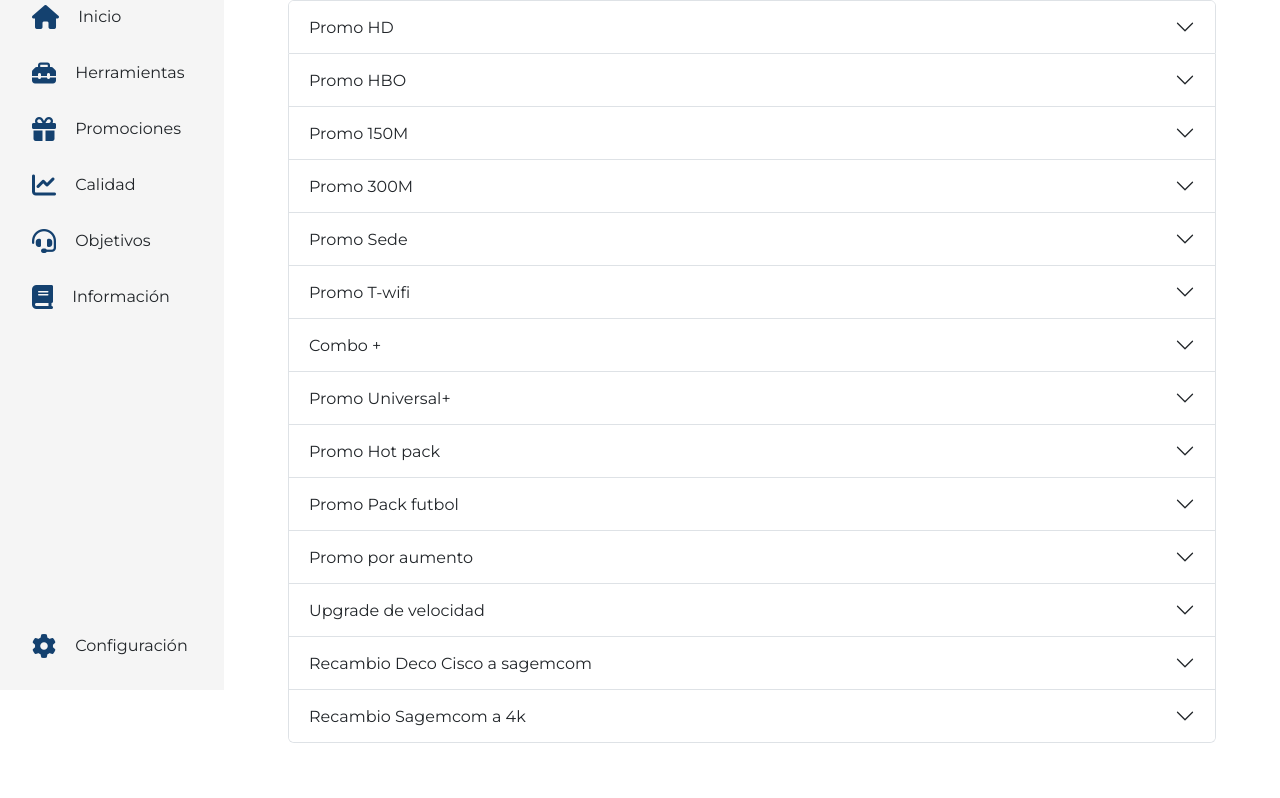
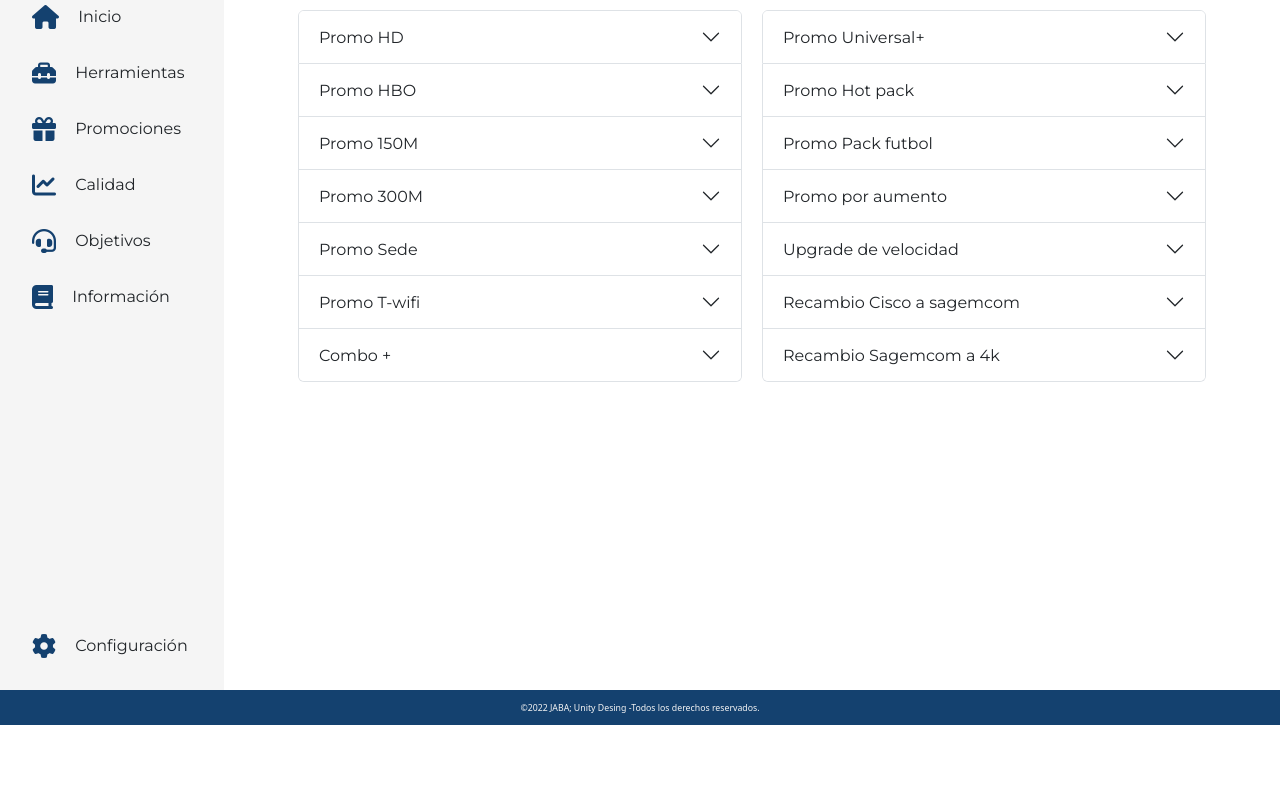
Before and after one commit to Amelissarc/Tlc-Sac, a website: page pages/promociones.html in a window 1280 px wide. Shown: the part 110-908 px from the top of the page. After the commit the page ends 835 px from the top, so only its background shows below. Drawn offline with nearby package versions, Linux system fonts and the light colour scheme.

Commit message:
views sass

```diff
--- a/pages/promociones.html
+++ b/pages/promociones.html
@@ -50,12 +50,13 @@
         <!--Right content goes here-->
         <div class="right-content"></div>
     </div>
+    <!-- Contenidp -->
     <div class="content">
         <div class="title-hero">
             <h2>Promociones</h2>
         </div>
         <div class="accordion" id="accordionPanelsStayOpenExample">
-
+            <div class="accordion-colum">
                 <div class="accordion-item">
                     <h2 class="accordion-header" id="panelsStayOpen-headingOne">
                         <button class="accordion-button collapsed" type="button" data-bs-toggle="collapse" data-bs-target="#panelsStayOpen-collapseOne" aria-expanded="false" aria-controls="panelsStayOpen-collapseOne" _msthash="1028378" _msttexthash="466284"> Promo HD </button>
@@ -140,6 +141,8 @@
                     </div>
                 </div>
 
+            </div>
+            <div class="accordion-colum">
                 <div class="accordion-item">
                     <h2 class="accordion-header" id="panelsStayOpen-headingEight">
                         <button class="accordion-button collapsed" type="button" data-bs-toggle="collapse" data-bs-target="#panelsStayOpen-collapseEight" aria-expanded="false" aria-controls="panelsStayOpen-collapseEight" _msthash="1143545" _msttexthash="466960"> Promo Universal+ </button>
@@ -201,7 +204,7 @@
 
                 <div class="accordion-item">
                     <h2 class="accordion-header" id="panelsStayOpen-headingTwhirteen">
-                    <button class="accordion-button collapsed" type="button" data-bs-toggle="collapse" data-bs-target="#panelsStayOpen-collapseTwhirteen" aria-expanded="false" aria-controls="panelsStayOpen-collapseTwhirteen" _msthash="1143545" _msttexthash="466960"> Recambio Deco Cisco a sagemcom </button>
+                        <button class="accordion-button collapsed" type="button" data-bs-toggle="collapse" data-bs-target="#panelsStayOpen-collapseTwhirteen" aria-expanded="false" aria-controls="panelsStayOpen-collapseTwhirteen" _msthash="1143545" _msttexthash="466960"> Recambio Cisco a sagemcom </button>
                     </h2>
                     <div id="panelsStayOpen-collapseTwhirteen" class="accordion-collapse collapse" aria-labelledby="panelsStayOpen-headingTwhirteen" _msthidden="1">
                     <div class="accordion-body" _msthidden="1">
@@ -224,6 +227,7 @@
                 </div>
             </div>
         </div>
+    </div>
 
     </main>
 </body>
--- a/scss/components/animaciones.scss
+++ b/scss/components/animaciones.scss
@@ -1,4 +1,14 @@
 /* Acordeon */
+.accordion {
+    display: flex;
+    justify-content:space-evenly;
+
+    .accordion-colum {
+        width: 100%;
+        margin: 10px;
+    }
+
+}
 .accordion-body p {
     text-align: justify;
 }
```
Also changed, not shown: package.json (+187 -2 lines), css/main.css, scss/views/calidad.scss (added), scss/views/herramientas.scss (added), scss/views/informacion.scss (added), scss/views/promociones.scss (added). Lines whose indentation alone changed are shown as unchanged.
